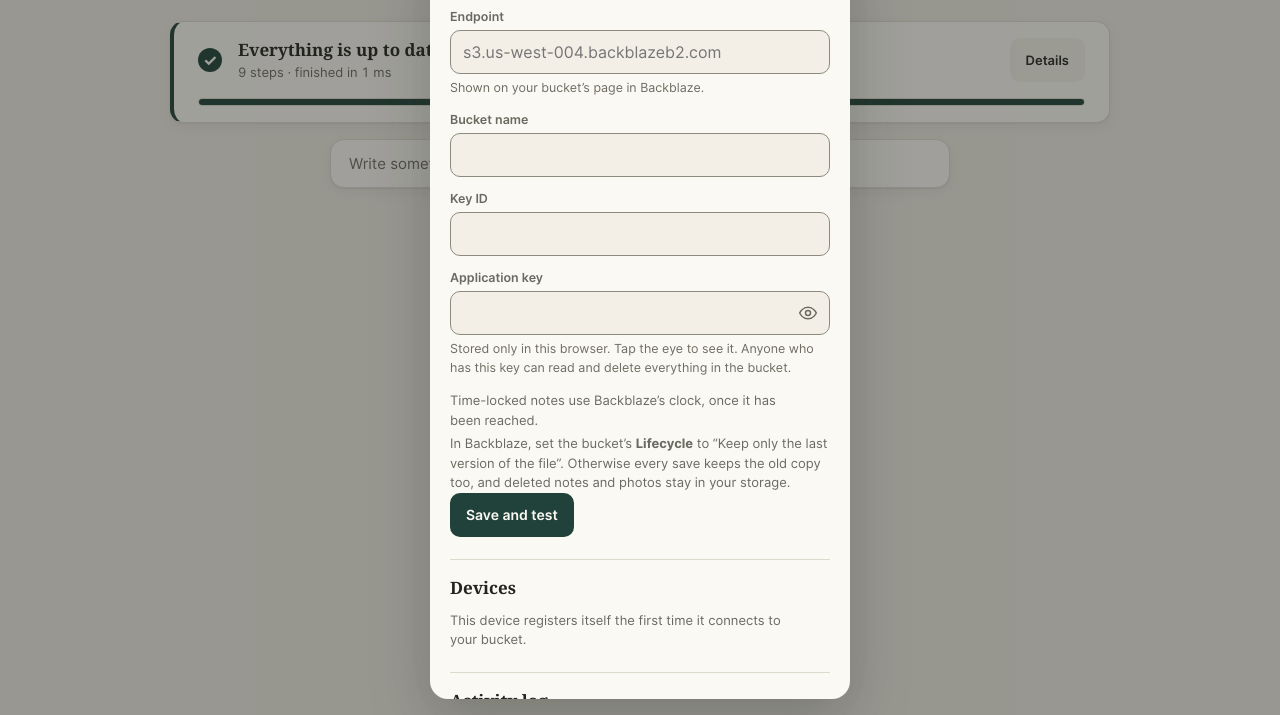
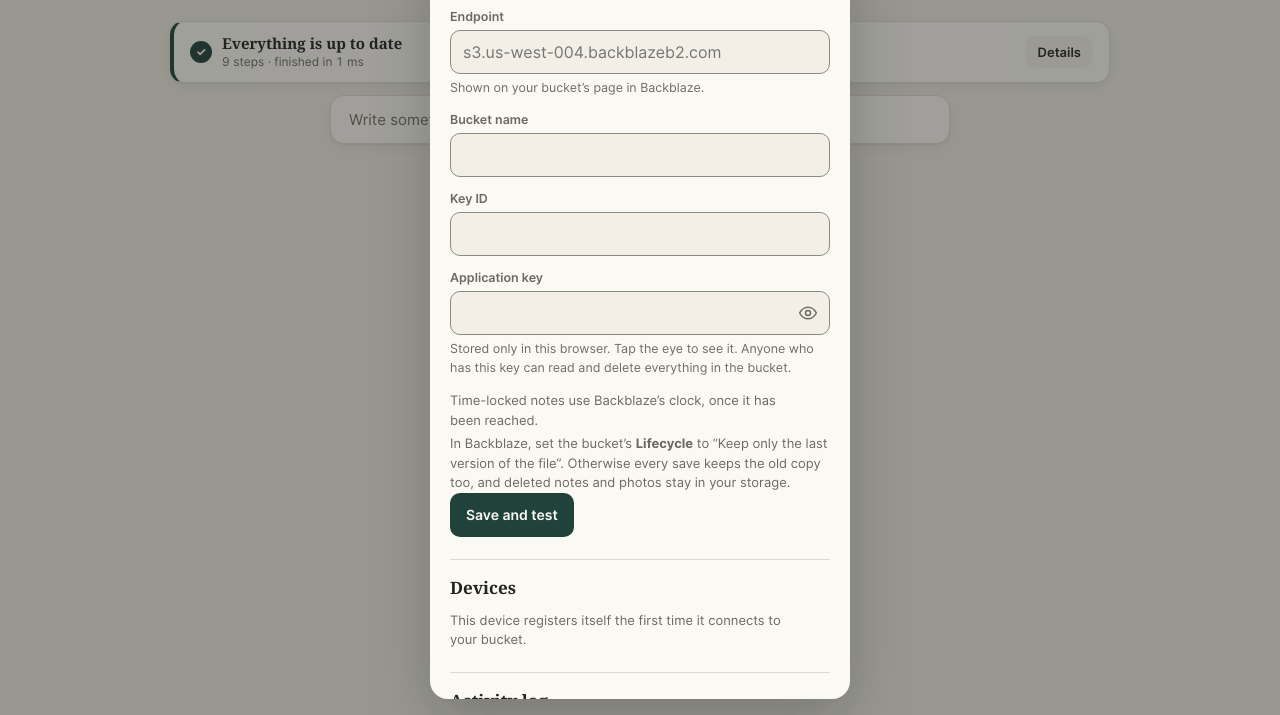
Before and after one commit to Metro-Pencil/Keepsake-, a plain HTML site: page index.html in a window 1280 px wide. Shown: the part 85-800 px from the top of the page. Drawn offline with Linux system fonts and the light colour scheme.

Commit message:
Add files via upload

```diff
--- a/index.html
+++ b/index.html
@@ -2153,6 +2153,59 @@
   .dev-strength[data-level="strong"] { color: var(--pine); }
   .dev-strength[data-level="strong"]::before { content: "✓ "; }
 
+  /* Compact, click-to-expand Boot status bar (~35% shorter when collapsed) */
+  .boot {
+    padding: 8px 14px;
+    margin-block-end: 12px;
+  }
+  .boot-head {
+    gap: 10px;
+    min-block-size: 40px;
+    cursor: pointer;
+    user-select: none;
+    -webkit-tap-highlight-color: transparent;
+  }
+  .boot-icon {
+    inline-size: 22px;
+    block-size: 22px;
+    font-size: 0.75rem;
+  }
+  .boot-text { gap: 1px; }
+  .boot-title {
+    font-size: 0.9375rem;
+    line-height: 1.25;
+    white-space: nowrap;
+    overflow: hidden;
+    text-overflow: ellipsis;
+  }
+  .boot-sub {
+    font-size: 0.75rem;
+    line-height: 1.3;
+    white-space: nowrap;
+    overflow: hidden;
+    text-overflow: ellipsis;
+  }
+  .boot-toggle {
+    position: relative;
+    padding: 6px 12px;
+    min-block-size: 32px;
+    font-size: 0.8125rem;
+    flex-shrink: 0;
+  }
+  .boot-toggle::after {
+    content: "";
+    position: absolute;
+    inset: -6px -4px;
+  }
+  .boot-track {
+    block-size: 6px;
+    margin-block: 10px 0;
+  }
+  .boot-steps { margin-top: 8px; }
+  @media (min-width: 640px) {
+    .boot { padding: 10px 16px; }
+  }
+
   @media (prefers-contrast: more) {
     :root {
       --line: #6F6D62;
@@ -2182,7 +2235,7 @@
   <div class="top-inner">
     <div class="brand">
       <span class="brand-mark">Keepsake</span>
-      <span class="version-badge" id="version-badge">v1.15.4</span>
+      <span class="version-badge" id="version-badge">v1.15.5</span>
       <span class="sync-status hidden" id="sync-status" role="status" aria-live="polite"></span>
       <button class="storage-pill" id="storage-pill" type="button" data-zone="heavy" hidden>
         <span class="storage-pill-icon" id="storage-pill-icon" aria-hidden="true"></span>
@@ -2221,17 +2274,16 @@
 <main id="main-content">
   <!-- Start-up panel (app.js: Boot). It is part of the page itself, so it is on screen from the very first paint,
        before any script has run; the steps are filled in as the app works through them. -->
-  <section class="boot" id="boot" data-state="starting" data-open="true" aria-label="Start-up progress">
-    <div class="boot-head">
+  <section class="boot" id="boot" data-state="starting" data-open="false" aria-label="Start-up progress">
+    <div class="boot-head" id="boot-head">
       <span class="boot-icon" aria-hidden="true"></span>
       <div class="boot-text">
         <b class="boot-title" id="boot-title" role="status">Opening your notes…</b>
         <span class="boot-sub" id="boot-sub">Starting up</span>
       </div>
-      <button type="button" class="boot-toggle" id="boot-toggle" aria-expanded="true" aria-controls="boot-steps">Details</button>
+      <button type="button" class="boot-toggle" id="boot-toggle" aria-expanded="false" aria-controls="boot-steps">Details</button>
     </div>
-    <div class="boot-track" aria-hidden="true"><i id="boot-fill"></i></div>
-    <div class="boot-body"><div class="boot-body-inner"><ol class="boot-steps" id="boot-steps"></ol></div></div>
+    <div class="boot-body"><div class="boot-body-inner"><div class="boot-track" aria-hidden="true"><i id="boot-fill"></i></div><ol class="boot-steps" id="boot-steps"></ol></div></div>
   </section>
 
   <div class="draft-banner hidden" id="draft-banner">
--- a/sw.js
+++ b/sw.js
@@ -4,7 +4,7 @@
 // stuck on an old cached version forever. See the "Force refresh" button
 // in Settings for a manual way out of that if a deploy forgets to.
 const CACHE_PREFIX = 'keepsake-shell-';
-const CACHE_NAME = CACHE_PREFIX + 'v29';
+const CACHE_NAME = CACHE_PREFIX + 'v30';
 const CRITICAL_FILES = [
   './',
   './index.html',
--- a/version.js
+++ b/version.js
@@ -1,3 +1,3 @@
 // Bump this on EVERY change to the app, no matter how small — a typo fix,
 // a copy tweak, whatever. See CHANGELOG.md for the policy and history.
-window.KEEPSAKE_VERSION = "1.15.4";
+window.KEEPSAKE_VERSION = "1.15.5";
```
Also changed, not shown: app.js.
